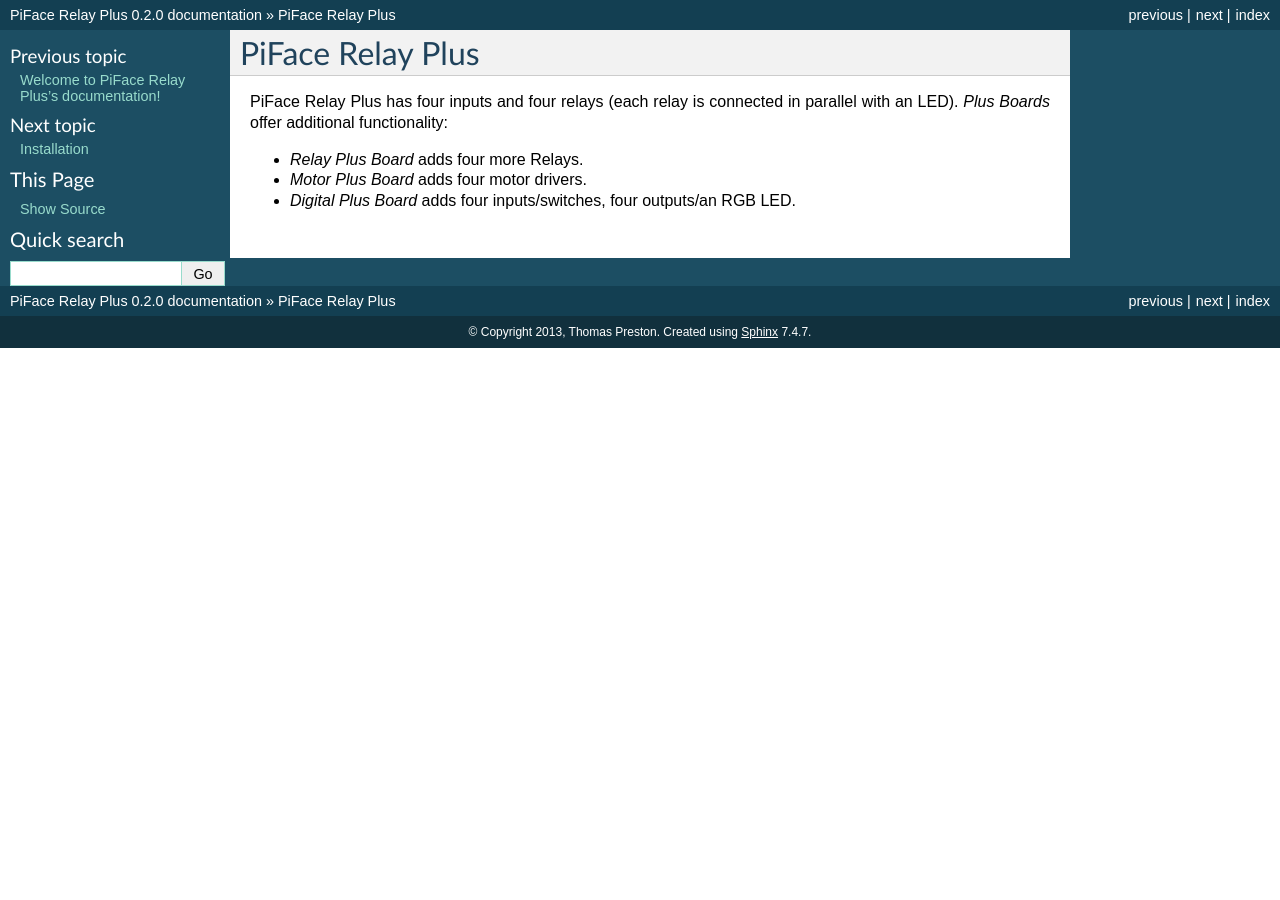
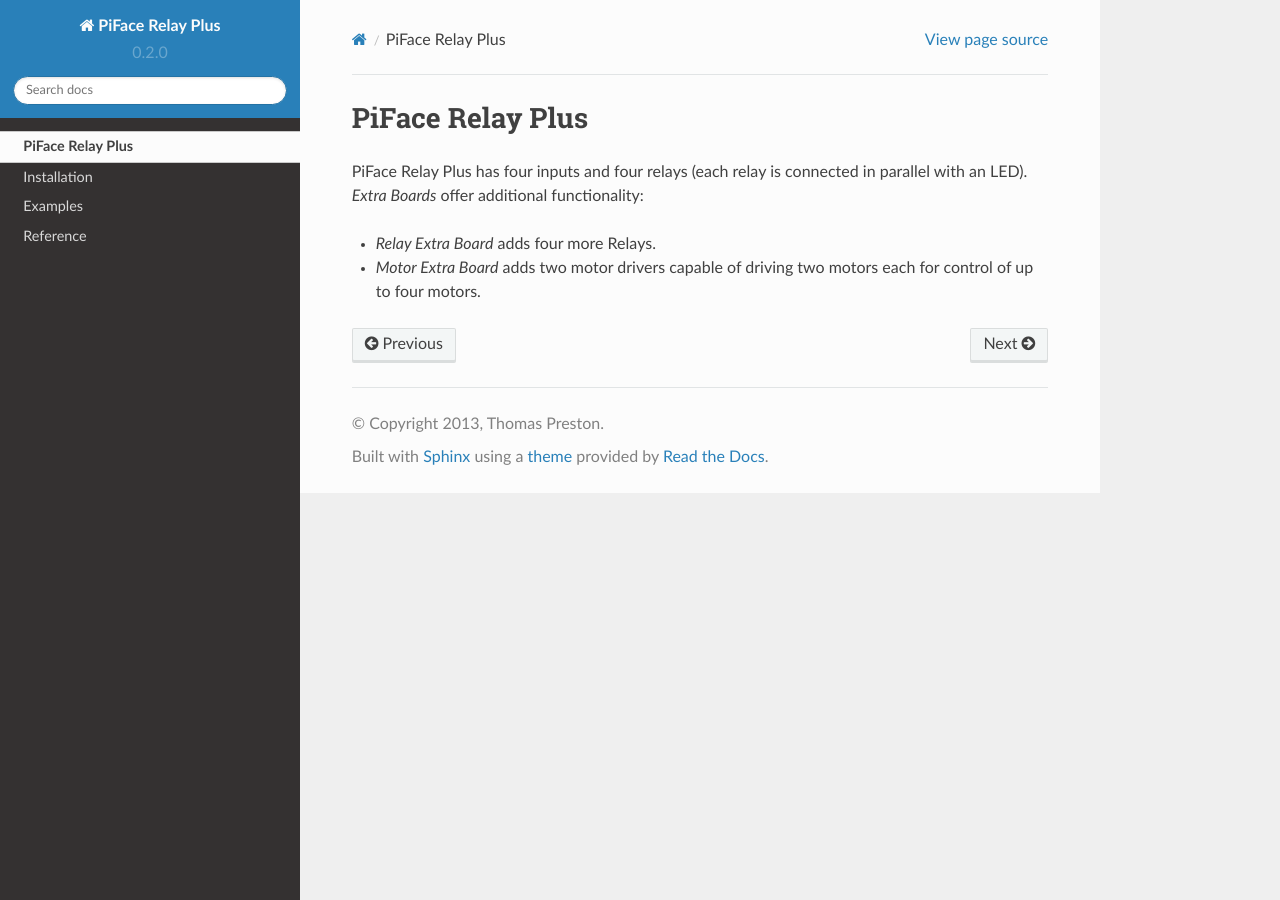
Before and after one commit to piface/pifacerelayplus, a Sphinx documentation site: the page built from docs/pifacerelayplus.rst, in a window 1280 px wide. Built offline with Sphinx 7.4.7 and the Read the Docs theme 2.0.0, drawn with Linux system fonts in a browser that asks for light colours.

Commit message:
updated docs

```diff
--- a/docs/conf.py
+++ b/docs/conf.py
@@ -18,7 +18,10 @@
 # add these directories to sys.path here. If the directory is relative to the
 # documentation root, use os.path.abspath to make it absolute, like shown here.
 sys.path.insert(0, os.path.abspath('..'))
-sys.path.insert(0, os.path.abspath('../../pifacecommon/'))
+try:
+    import pifacecommon
+except ImportError:
+    sys.path.insert(0, os.path.abspath('../../pifacecommon/'))
 
 # -- General configuration -----------------------------------------------------
 
@@ -92,9 +95,21 @@
 
 # -- Options for HTML output ---------------------------------------------------
 
+# on_rtd is whether we are on readthedocs.org
+import os
+on_rtd = os.environ.get('READTHEDOCS', None) == 'True'
+
+if not on_rtd:  # only import and set the theme if we're building docs locally
+    import sphinx_rtd_theme
+    html_theme = 'sphinx_rtd_theme'
+    html_theme_path = [sphinx_rtd_theme.get_html_theme_path()]
+
+# otherwise, readthedocs.org uses their theme by default, so no need to
+# specify it
+
 # The theme to use for HTML and HTML Help pages.  See the documentation for
 # a list of builtin themes.
-html_theme = 'default'
+# html_theme = 'default'
 
 # Theme options are theme-specific and customize the look and feel of a theme
 # further.  For a list of options available for each theme, see the
--- a/docs/pifacerelayplus.rst
+++ b/docs/pifacerelayplus.rst
@@ -2,8 +2,9 @@
 PiFace Relay Plus
 #################
 PiFace Relay Plus has four inputs and four relays (each relay is connected in
-parallel with an LED). `Plus Boards` offer additional functionality:
+parallel with an LED). `Extra Boards` offer additional functionality:
 
-- *Relay Plus Board* adds four more Relays.
-- *Motor Plus Board* adds four motor drivers.
-- *Digital Plus Board* adds four inputs/switches, four outputs/an RGB LED.
+- *Relay Extra Board* adds four more Relays.
+- *Motor Extra Board* adds two motor drivers capable of driving two motors
+  each for control of up to four motors.
+.. - *Digital Extra Board* adds four inputs/switches, four outputs/an RGB LED.
```
Also changed, not shown: docs/example.rst (+7 -2 lines), emc.py (deleted, +0 -31 lines).
